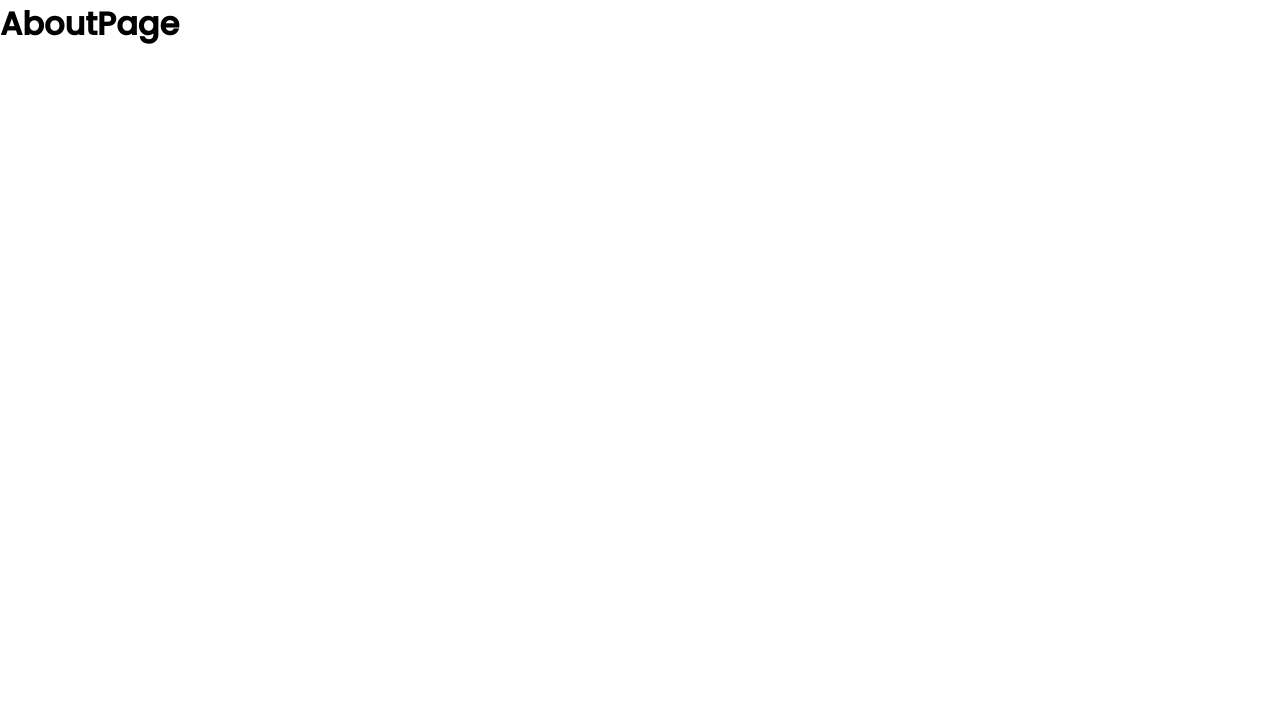
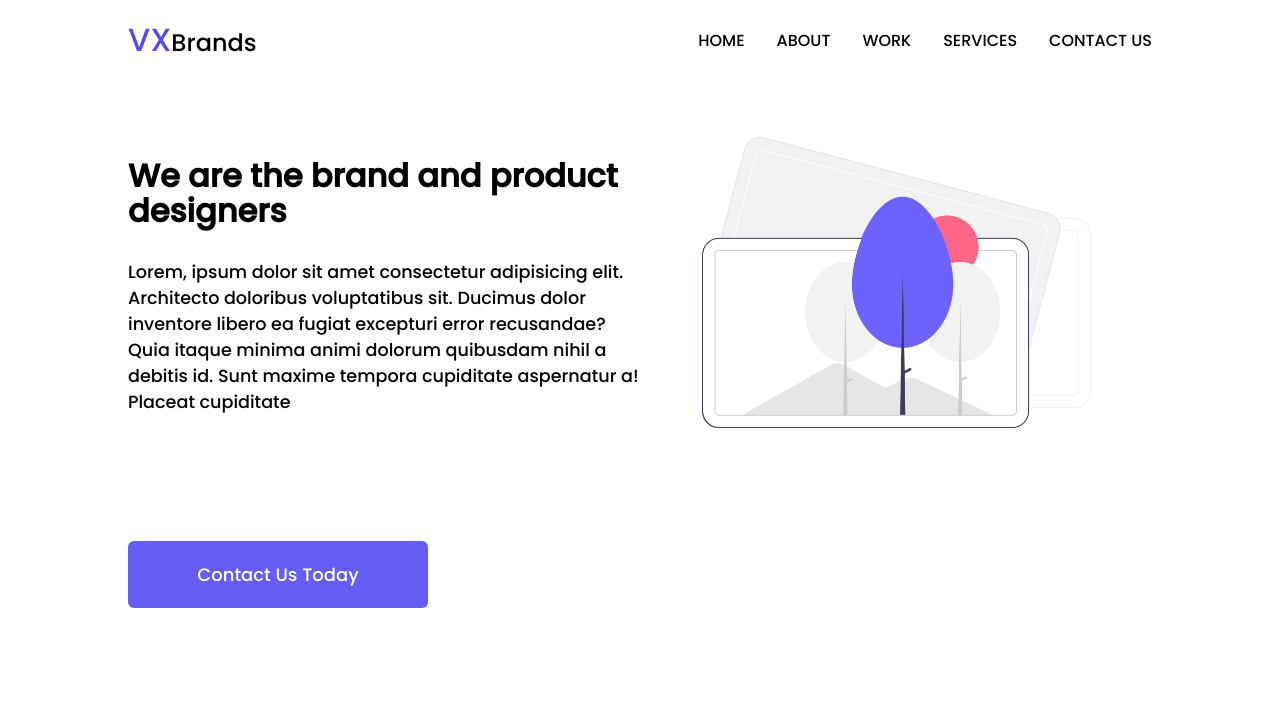
Before and after one commit to Jacobkyalo/nodejs-templates-render, a website: page public/about.html in a window 1280 px wide. Drawn offline with nearby package versions, Linux system fonts and the light colour scheme.

Commit message:
worked on about page

```diff
--- a/public/about.html
+++ b/public/about.html
@@ -4,10 +4,106 @@
         <meta charset="UTF-8" />
         <meta http-equiv="X-UA-Compatible" content="IE=edge" />
         <meta name="viewport" content="width=device-width, initial-scale=1.0" />
+        <link
+            rel="stylesheet"
+            href="https://cdn.jsdelivr.net/npm/bootstrap-icons@1.10.2/font/bootstrap-icons.css"
+        />
         <link rel="stylesheet" href="./css/style.css" />
         <title>About Us - VX Brands</title>
+        <style>
+            /* Toggle class */
+            .display {
+                display: block;
+            }
+        </style>
     </head>
     <body>
-        <h1>AboutPage</h1>
+        <div class="root">
+            <div class="container">
+                <header class="header">
+                    <nav class="header--nav">
+                        <a href="./index.html" class="app--logo"
+                            >VX<span>Brands</span></a
+                        >
+                        <div>
+                            <ul class="nav--links">
+                                <li class="nav--link">
+                                    <a class="link" href="./index.html">home</a>
+                                </li>
+                                <li class="nav--link">
+                                    <a class="link" href="./about.html"
+                                        >about</a
+                                    >
+                                </li>
+                                <li class="nav--link">
+                                    <a class="link" href="./work.html">work</a>
+                                </li>
+                                <li class="nav--link">
+                                    <a class="link" href="./services.html"
+                                        >services</a
+                                    >
+                                </li>
+                                <li class="nav--link">
+                                    <a class="link" href="./contact.html"
+                                        >contact us</a
+                                    >
+                                </li>
+                            </ul>
+                        </div>
+                        <h1 class="sm-menu">
+                            <i id="icon" class="bi bi-list"></i>
+                        </h1>
+                    </nav>
+                    <div class="header--lower">
+                        <div class="lower--content">
+                            <div class="left--content">
+                                <h2>We are the brand and product designers</h2>
+                                <p>
+                                    Lorem, ipsum dolor sit amet consectetur
+                                    adipisicing elit. Architecto doloribus
+                                    voluptatibus sit. Ducimus dolor inventore
+                                    libero ea fugiat excepturi error recusandae?
+                                    Quia itaque minima animi dolorum quibusdam
+                                    nihil a debitis id. Sunt maxime tempora
+                                    cupiditate aspernatur a! Placeat cupiditate
+                                </p>
+                            </div>
+                            <div class="right--content">
+                                <img src="./images/p2.png" alt="about--image" />
+                            </div>
+                        </div>
+                        <a href="./contact.html" class="header--btn"
+                            >Contact us today</a
+                        >
+                    </div>
+                </header>
+                <div class="harmburger--menu" id="menu">
+                    <div class="menu-sm">
+                        <ul class="sm--links">
+                            <li class="sm--link">
+                                <a class="link" href="./index.html">home</a>
+                            </li>
+                            <li class="sm--link">
+                                <a class="link" href="./about.html">about</a>
+                            </li>
+                            <li class="sm--link">
+                                <a class="link" href="./work.html">work</a>
+                            </li>
+                            <li class="sm--link">
+                                <a class="link" href="./services.html"
+                                    >services</a
+                                >
+                            </li>
+                            <li class="sm--link">
+                                <a class="link" href="./contact.html"
+                                    >contact us</a
+                                >
+                            </li>
+                        </ul>
+                    </div>
+                </div>
+            </div>
+        </div>
+        <script src="./js/app.js"></script>
     </body>
 </html>
```
